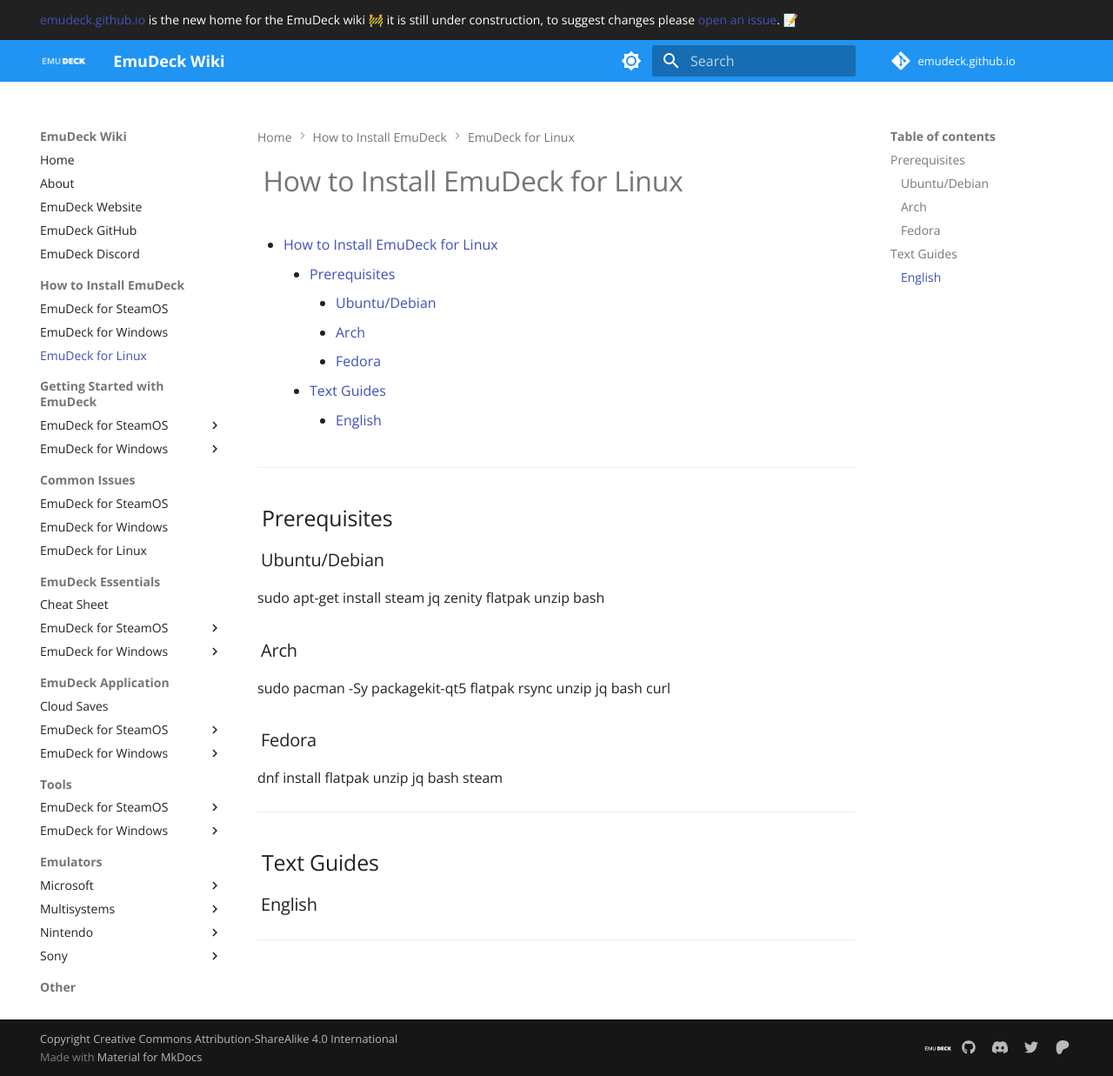
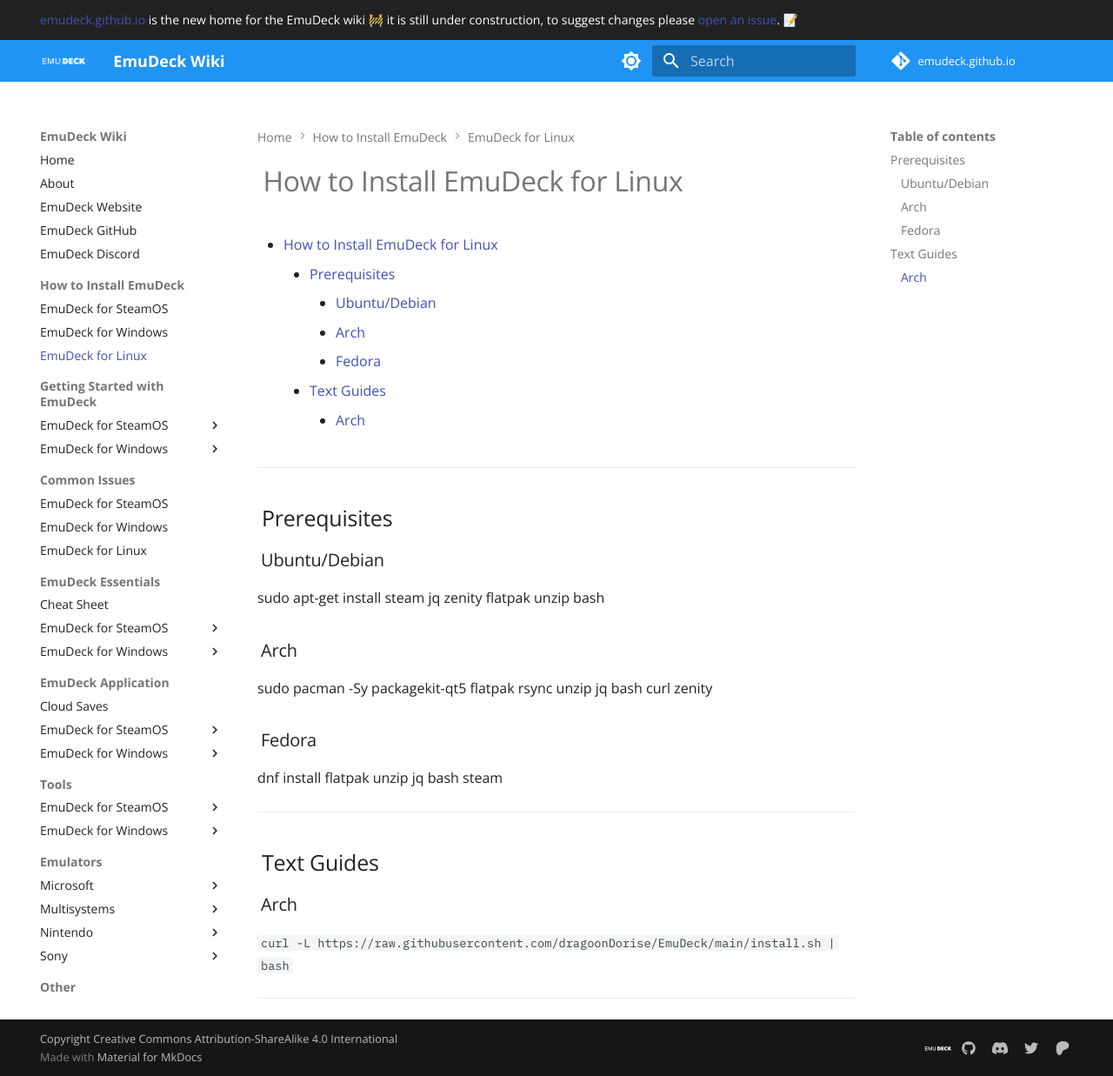
Before and after one commit to EmuDeck/emudeck.github.io, an MkDocs documentation site: the page built from docs/how-to-install-emudeck/linux/index.md, in a window 1280 px wide and 1237 px high. Shown: the whole window at 87% size. Built offline with MkDocs 1.6.1 and Material for MkDocs 9.7.7, drawn with Linux system fonts in a browser that asks for light colours; comment, search, counter and statistics services are not loaded.

Commit message:
Add proper Arch Linux install instructions

```diff
--- a/docs/how-to-install-emudeck/linux/index.md
+++ b/docs/how-to-install-emudeck/linux/index.md
@@ -12,7 +12,7 @@
 
 ### Arch
 
-sudo pacman -Sy packagekit-qt5 flatpak rsync unzip jq bash curl
+sudo pacman -Sy packagekit-qt5 flatpak rsync unzip jq bash curl zenity
 
 ### Fedora
 
@@ -22,6 +22,7 @@
 
 ## Text Guides
 
-### English
+### Arch
+`curl -L https://raw.githubusercontent.com/dragoonDorise/EmuDeck/main/install.sh | bash`
 
 ***
```
